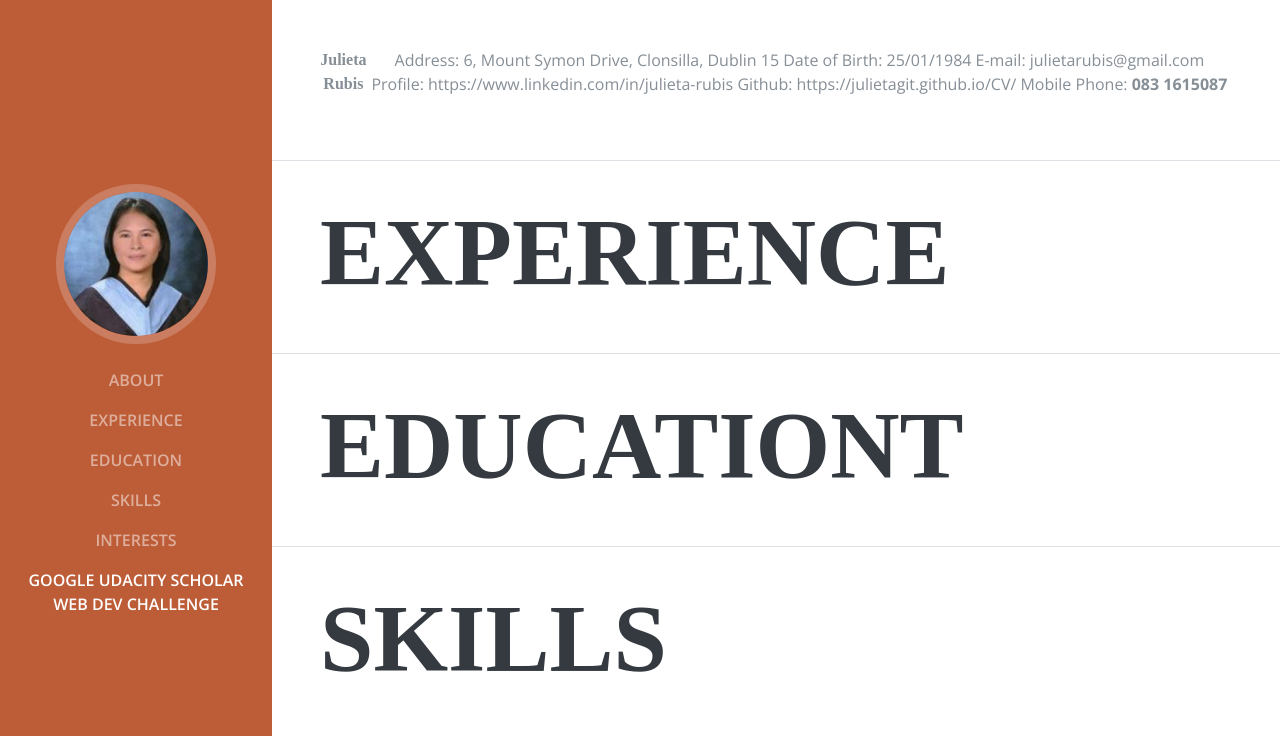
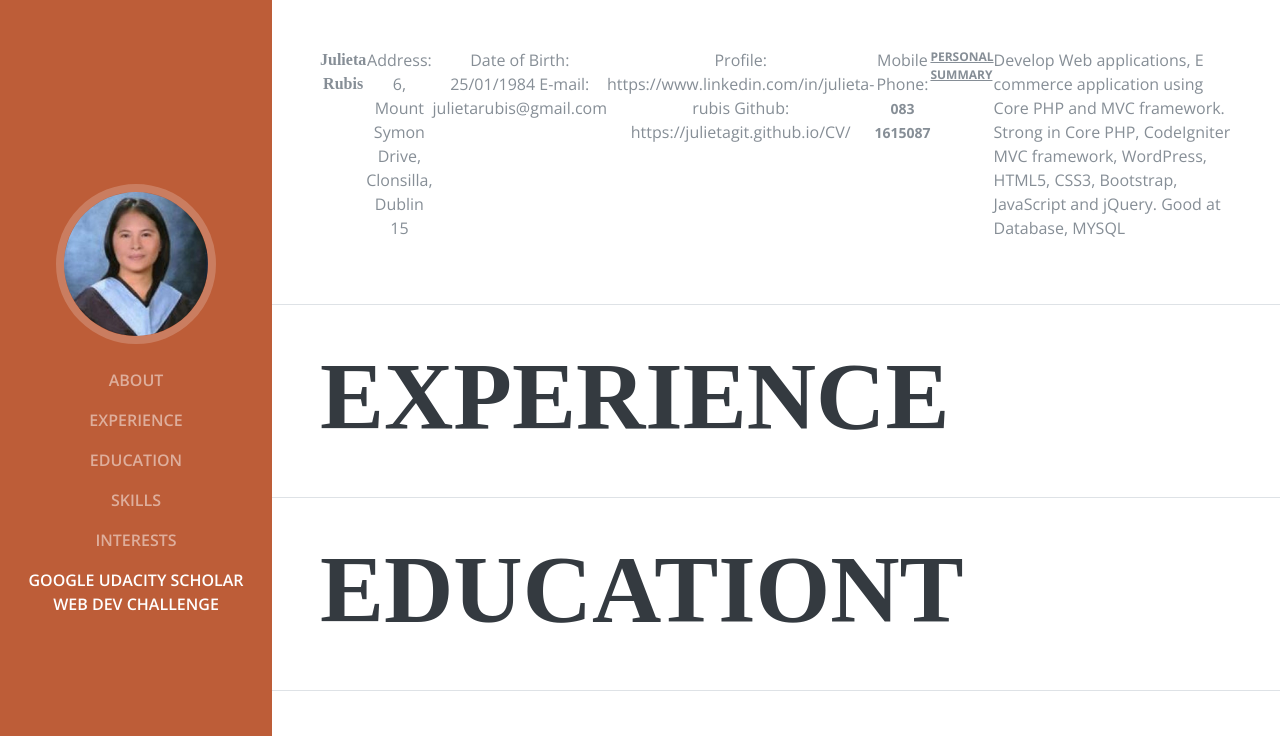
Before and after one commit to julietaGit/CV, a plain HTML site: page index.html in a window 1280 px wide. Shown: the top 736 px of the page. Drawn offline with nearby package versions, Linux system fonts and the light colour scheme; a web font is replaced by a local one.

Commit message:
Update index

```diff
--- a/index.html
+++ b/index.html
@@ -68,11 +68,16 @@
 
       <section class="resume-section p-3 p-lg-5 d-flex d-column" id="about">
         <p style="font-size:16px; font-family:Ariel Narrow; text-align:center;"><strong>Julieta Rubis</strong></p>
-        <p style="text-align:center">Address: 6, Mount Symon Drive, Clonsilla, Dublin 15
-          Date of Birth: 25/01/1984   E-mail: julietarubis@gmail.com
-          Profile: https://www.linkedin.com/in/julieta-rubis   Github: https://julietagit.github.io/CV/
-          Mobile Phone: <strong>083 1615087</strong>
-        </p>
+        <p style="text-align:center">Address: 6, Mount Symon Drive, Clonsilla, Dublin 15</p>
+        <p style="text-align:center">
+          Date of Birth: 25/01/1984   E-mail: julietarubis@gmail.com</p>
+        <p style="text-align:center">
+          Profile: https://www.linkedin.com/in/julieta-rubis   Github: https://julietagit.github.io/CV/</p>
+        <p style="text-align:center">
+        Mobile Phone: <strong style="font-size:14px;">083 1615087</strong></p>
+        <p style="font-size: 12px; text-decoration:underline;"><strong>PERSONAL SUMMARY</strong></p>
+        <p>Develop Web applications, E commerce application using Core PHP and MVC framework.
+        Strong in Core PHP, CodeIgniter MVC framework, WordPress, HTML5, CSS3, Bootstrap, JavaScript and jQuery. Good at Database, MYSQL</p>
       </section>
 
       <section class="resume-section p-3 p-lg-5 d-flex flex-column" id="experience">
```
